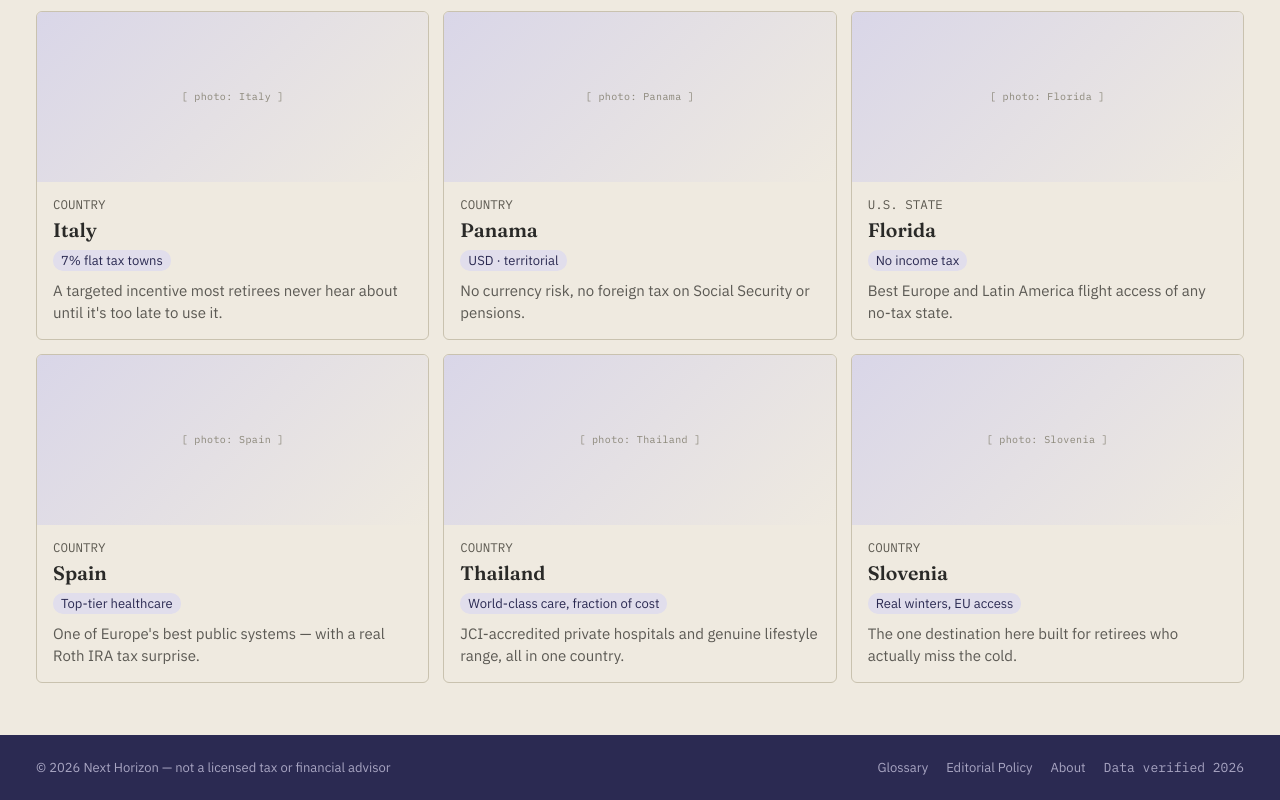
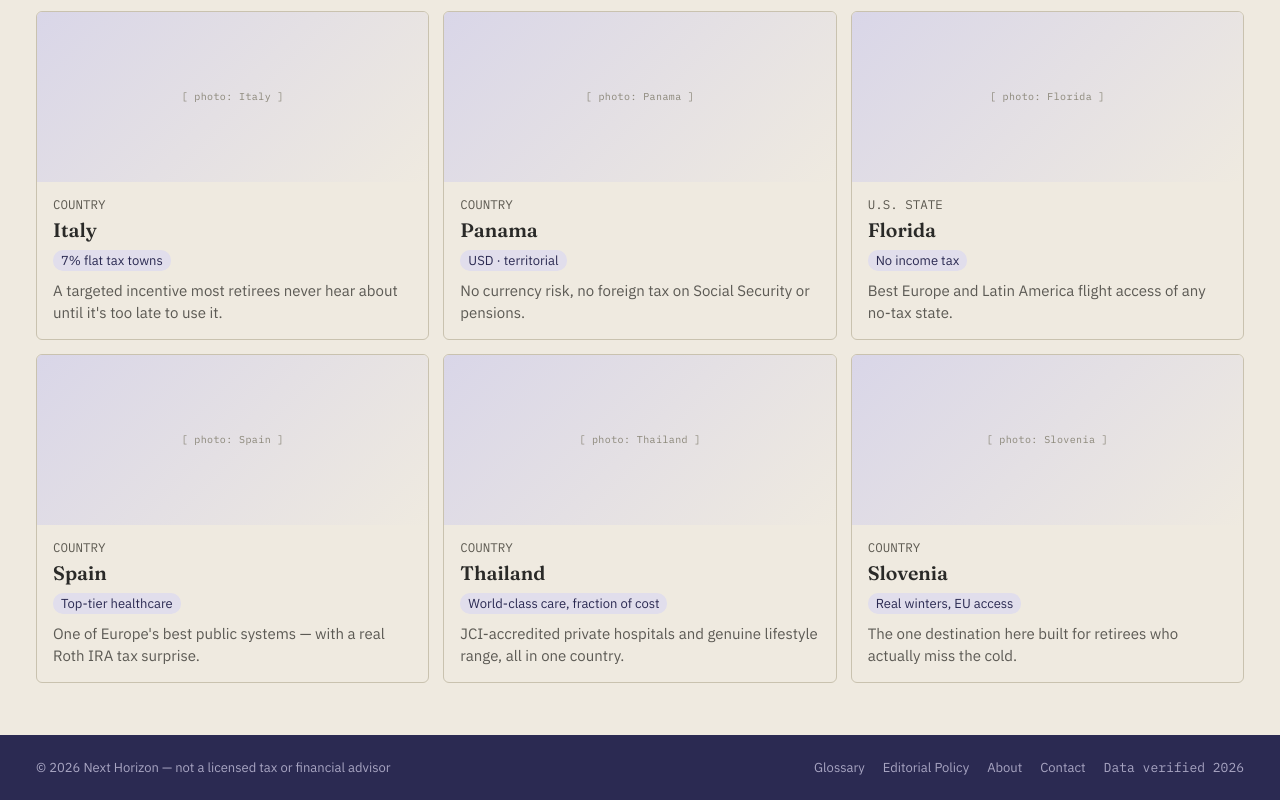
Before and after one commit to lscates1-tech/retirement-navigator, a Next.js app: page / in a window 1280 px wide. Shown: the part 2328-3128 px from the top of the page. Built offline with nearby package versions, Linux system fonts and the light colour scheme.

Commit message:
Add Contact link to footer nav

```diff
--- a/components/Footer.js
+++ b/components/Footer.js
@@ -20,6 +20,7 @@ export default function Footer() {
         <Link href="/glossary" style={{ color: '#A8A5C2', textDecoration: 'none' }}>Glossary</Link>
         <Link href="/editorial-policy" style={{ color: '#A8A5C2', textDecoration: 'none' }}>Editorial Policy</Link>
         <Link href="/about" style={{ color: '#A8A5C2', textDecoration: 'none' }}>About</Link>
+        <Link href="/contact" style={{ color: '#A8A5C2', textDecoration: 'none' }}>Contact</Link>
         <span className="mono">Data verified 2026</span>
       </div>
     </footer>
```
